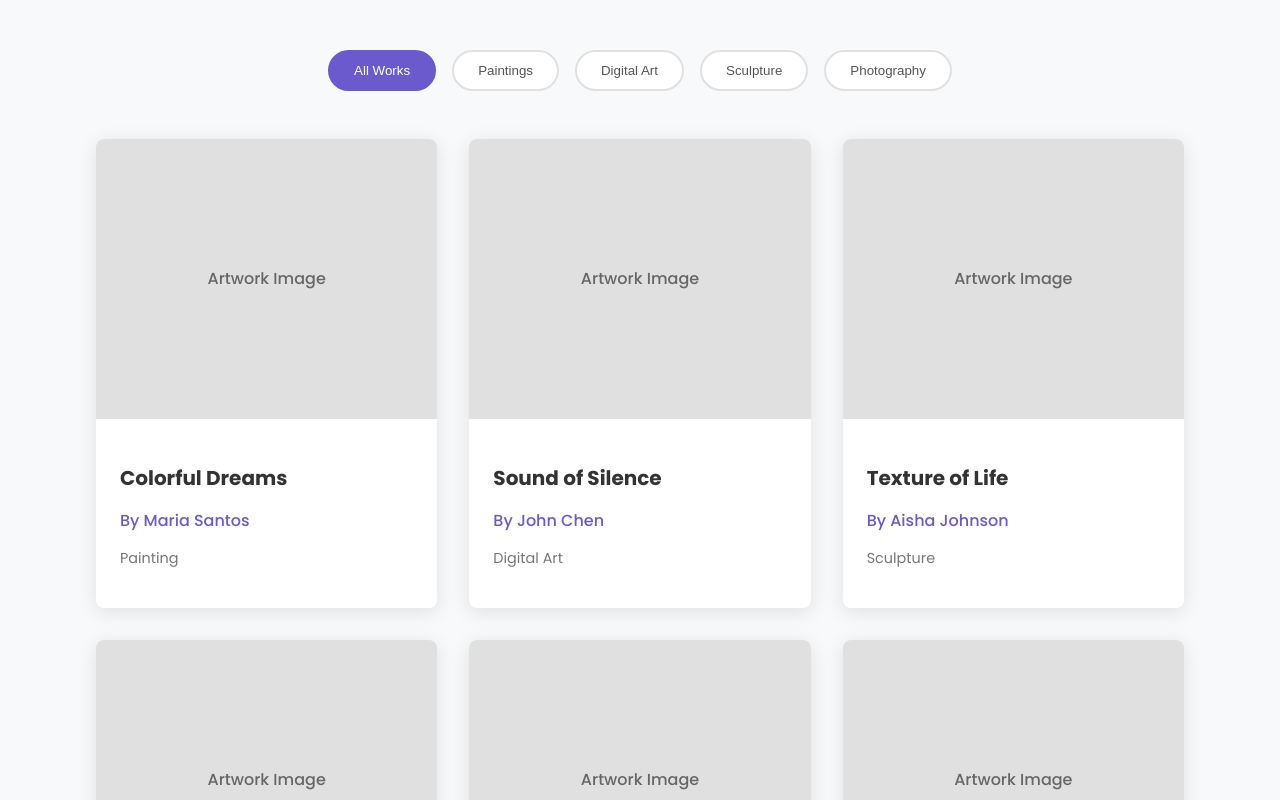
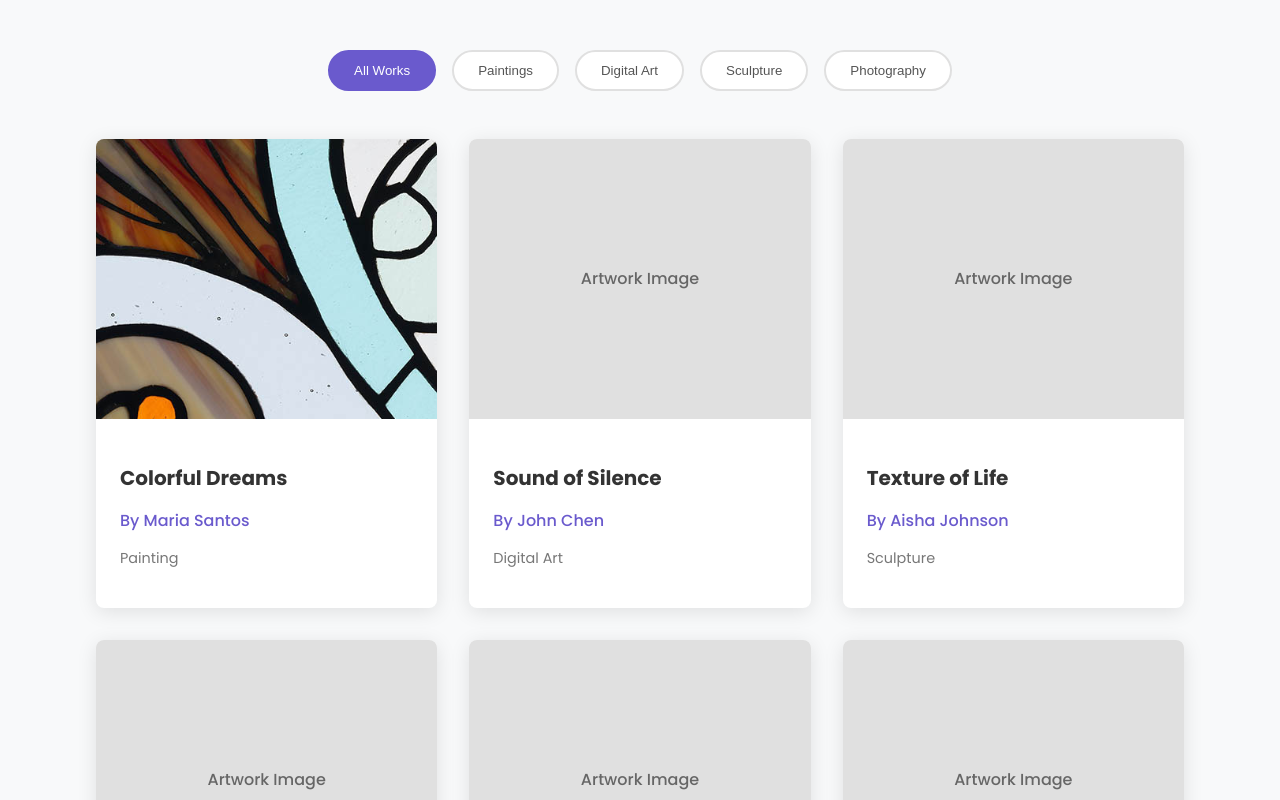
Before and after one commit to Bonaeineza31/Identity, a React (Vite) app in the folder identity/: page /gallery in a window 1280 px wide. Shown: the part 440-1240 px from the top of the page. Built offline with nearby package versions, Linux system fonts and the light colour scheme.

Commit message:
worked on the image array

```diff
--- a/identity/components/Gallery.jsx
+++ b/identity/components/Gallery.jsx
@@ -76,10 +76,14 @@ function Gallery() {
             {filteredArtworks.map((artwork) => (
               <div key={artwork.id} className="artwork-card card">
                 <div className="artwork-image">
-                  <div className="image-placeholder">
-                    <span>Artwork Image</span>
-                  </div>
-                </div>
+    {artwork.image ? (
+      <img src={artwork.image} alt={artwork.title} />
+    ) : (
+      <div className="image-placeholder">
+        <span>Artwork Image</span>
+      </div>
+    )}
+  </div>
                 <div className="artwork-info">
                   <h3>{artwork.title}</h3>
                   <p className="artist-name">By {artwork.artist}</p>
```
